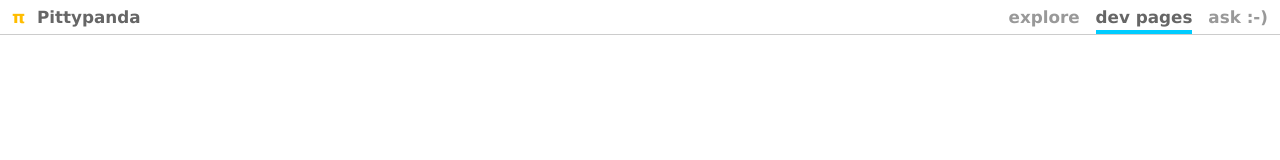
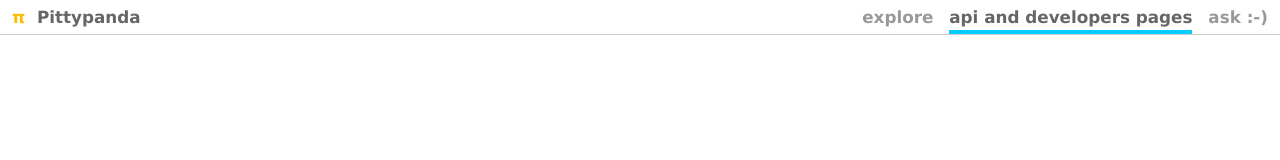
Before and after one commit to pittypanda/pittypanda.github.com, a plain HTML site: page index.html in a window 1280 px wide. Drawn offline with Linux system fonts and the light colour scheme.

Commit message:
site pages update

```diff
--- a/index.html
+++ b/index.html
@@ -13,7 +13,7 @@
       <li class="head"><a id="logo" href="http://pittypanda.com">
         <font color="#FFBD00">&pi;</font>&nbsp;&nbsp;Pittypanda</a></li>
       <li><a class="item" href="#">explore</a></li>
-      <li><a class="item" href="/" id="current">dev pages</a></li>
+      <li><a class="item" href="/" id="current">api and developers pages</a></li>
       <li><a class="item" href="#">ask :-)</a></li>
     </ul>
   </div>
```
